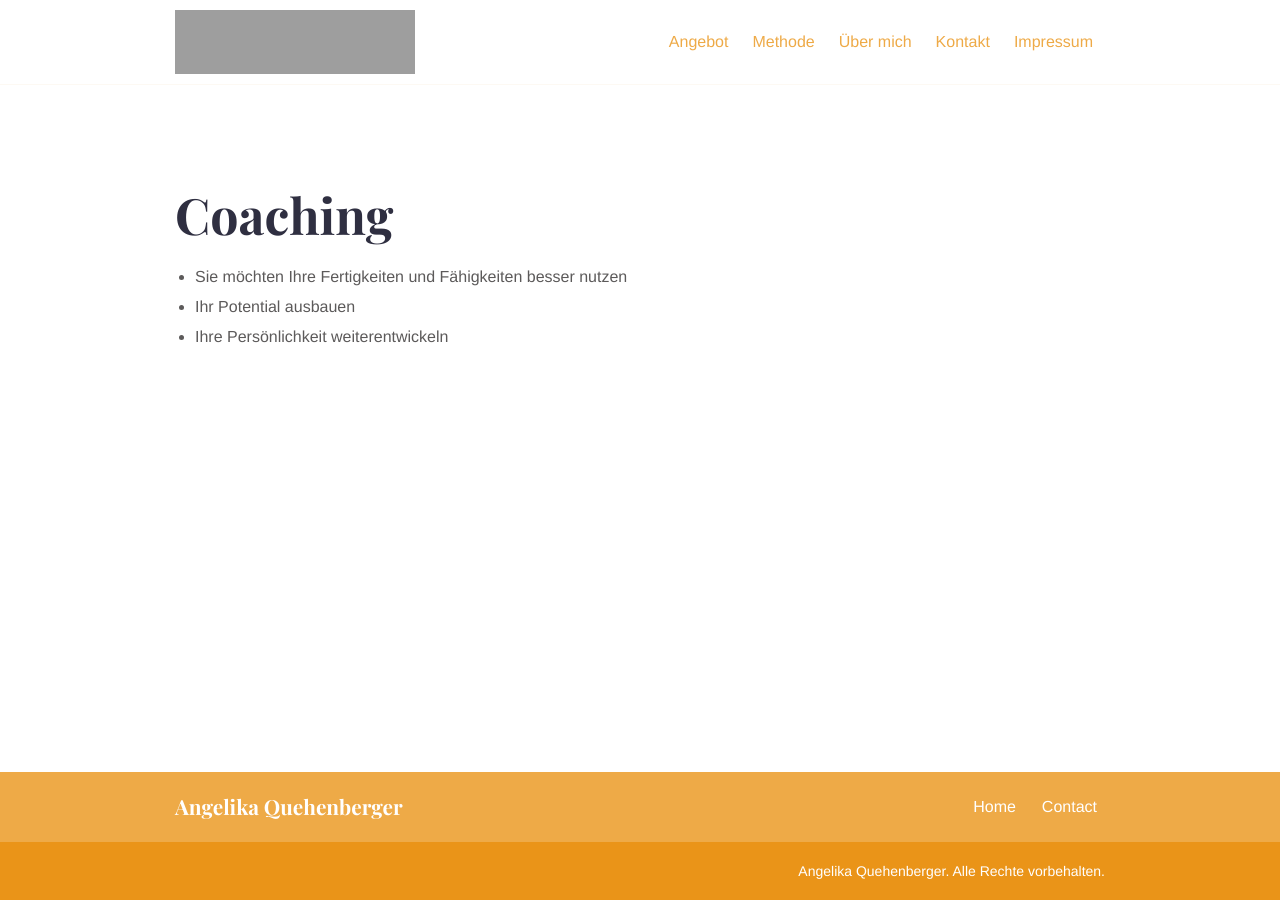
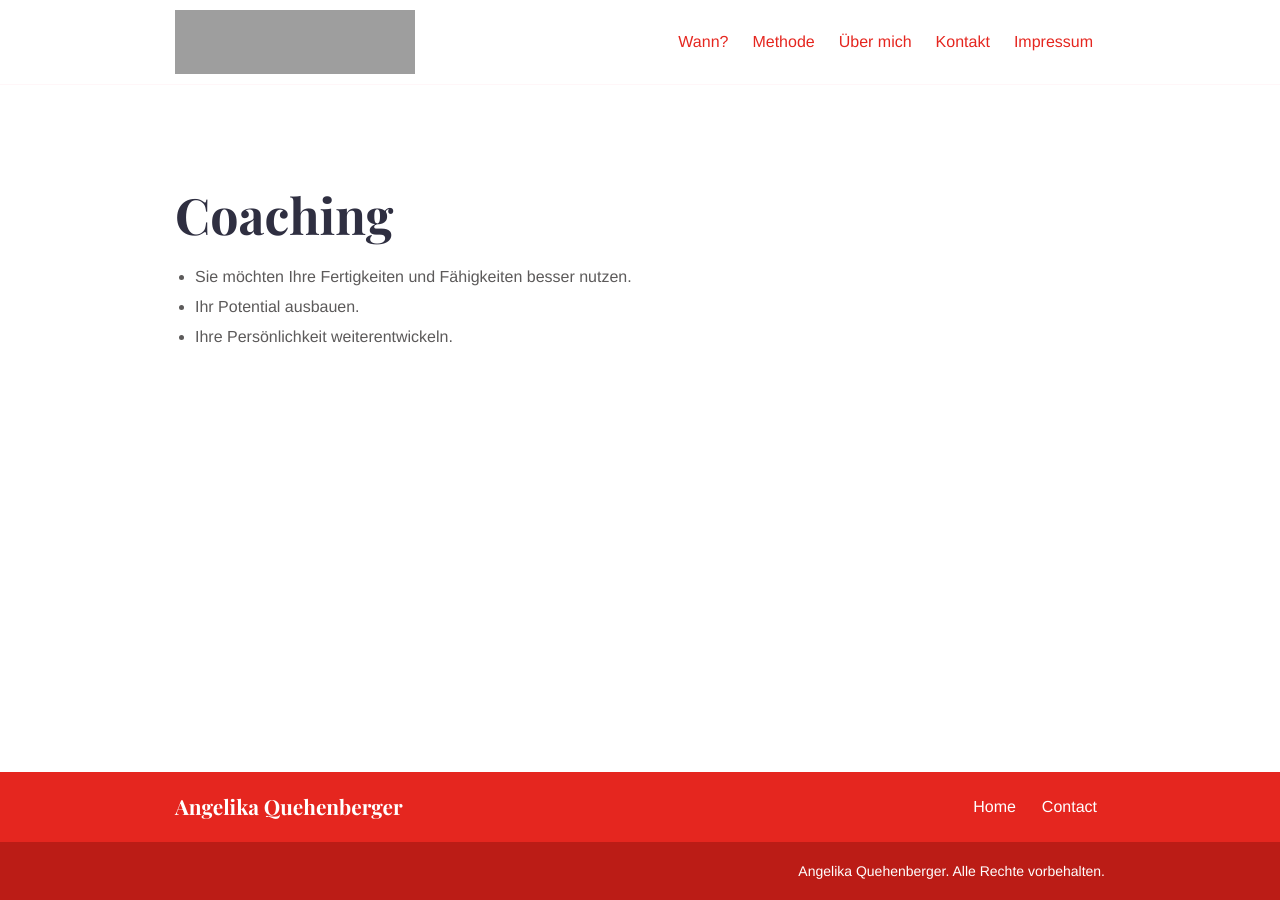
Before and after one commit to dvschnitz/angelika-quehenberger, a Jekyll site: the page built from _services/Coaching.md, in a window 1280 px wide. Built offline with Jekyll 4.4.1, drawn with Linux system fonts in a browser that asks for light colours; grey boxes are pictures that could not be loaded.

Commit message:
Content changes

```diff
--- a/_data/menus.yml
+++ b/_data/menus.yml
@@ -1,6 +1,6 @@
 main:
-  - name: "Angebot"
-    url: "/services/"
+  - name: "Wann?"
+    url: "/when/"
     weight: 2
   - name: "Methode"
     url: "/method/"
--- a/_services/Coaching.md
+++ b/_services/Coaching.md
@@ -6,6 +6,6 @@ weight: 7
 layout: service
 ---
 
-* Sie möchten Ihre Fertigkeiten und Fähigkeiten besser nutzen
-* Ihr Potential ausbauen
-* Ihre Persönlichkeit weiterentwickeln
+* Sie möchten Ihre Fertigkeiten und Fähigkeiten besser nutzen.
+* Ihr Potential ausbauen.
+* Ihre Persönlichkeit weiterentwickeln.
--- a/assets/css/style.scss
+++ b/assets/css/style.scss
@@ -1,13 +1,12 @@
 ---
 ---
 
-// Colors
-$primary: #EEAA47;
-$primary-dark: #D69940;
+$primary: #e5261f;
+$primary-dark: #a01b16;
 $secondary: #f88379;
 $black: #2f2f41;
 $white: #ffffff;
-$white-offset: #d69a4010;
+$white-offset: #fff6f8;
 $steel: #5c5a5a;
 
 // Links
```
Also changed, not shown: _data/features.json (deleted, +0 -29 lines), _services/Paartherapie.md (+1 -1 lines), method.md (+2 -0 lines), services.md (deleted, +0 -14 lines), when.md (added, +18 -0 lines), 2 other files.
